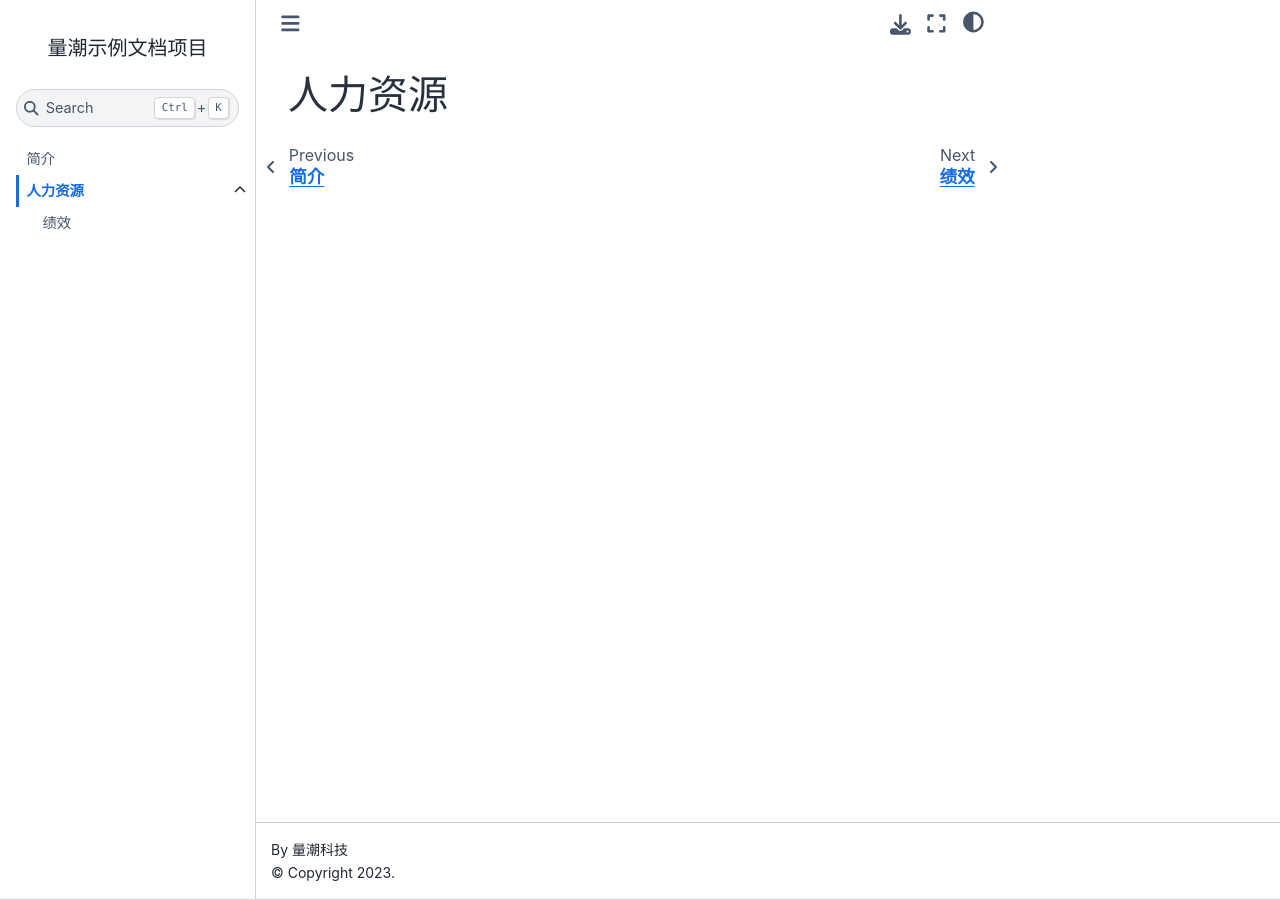
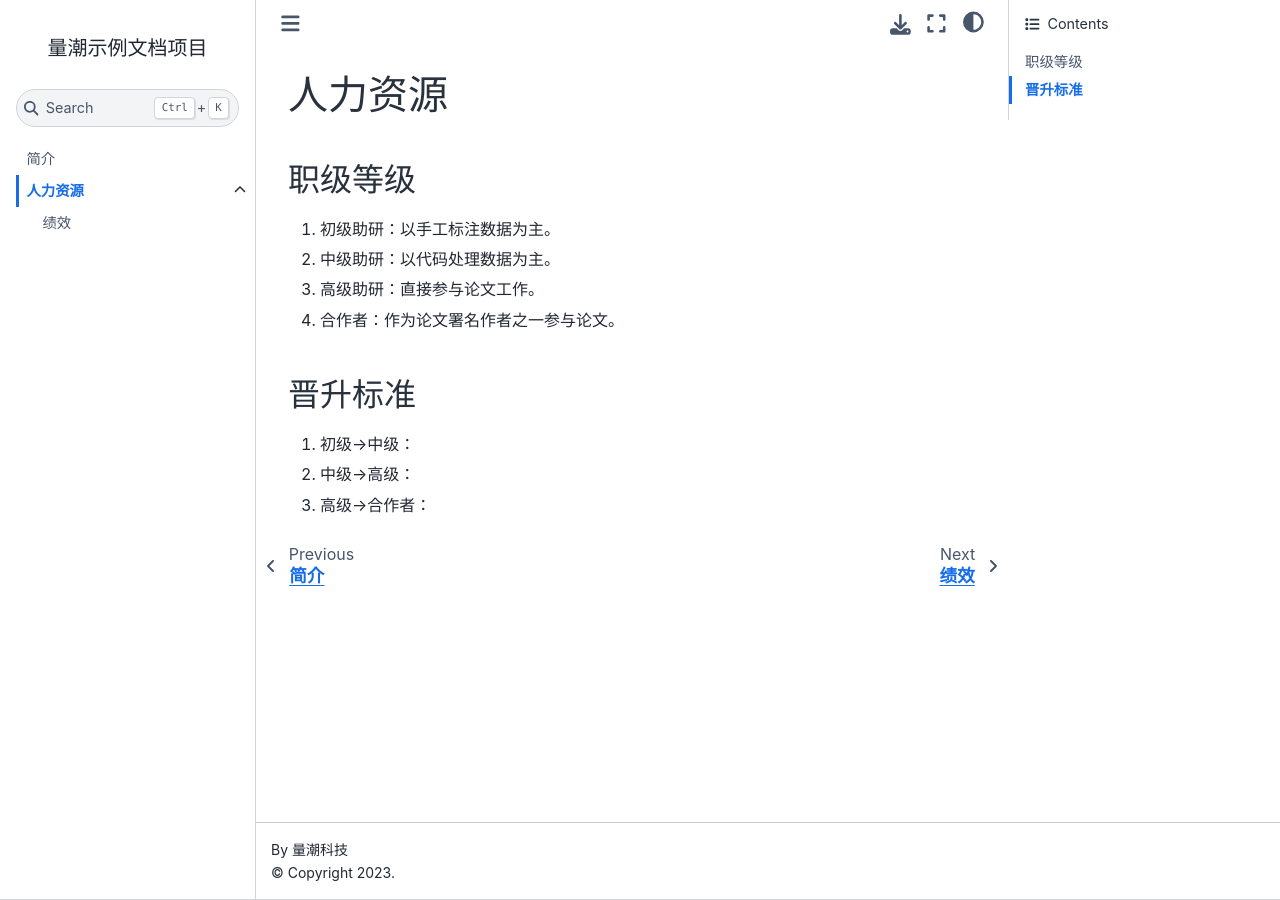
Before and after one commit to quanttide/quanttide-handbook-of-research-assistants, a Jupyter Book: the page built from human_resources/README.md, in a window 1280 px wide. Built offline with Jupyter Book 1.0.4 settings and Sphinx 7.4.7 and the Sphinx Book theme 1.1.4, drawn with Linux system fonts in a browser that asks for light colours.

Commit message:
Update README.md

```diff
--- a/human_resources/README.md
+++ b/human_resources/README.md
@@ -1 +1,14 @@
 # 人力资源
+
+## 职级等级
+
+1. 初级助研：以手工标注数据为主。
+2. 中级助研：以代码处理数据为主。
+3. 高级助研：直接参与论文工作。
+4. 合作者：作为论文署名作者之一参与论文。
+
+## 晋升标准
+
+1. 初级->中级：
+2. 中级->高级：
+3. 高级->合作者：
```
